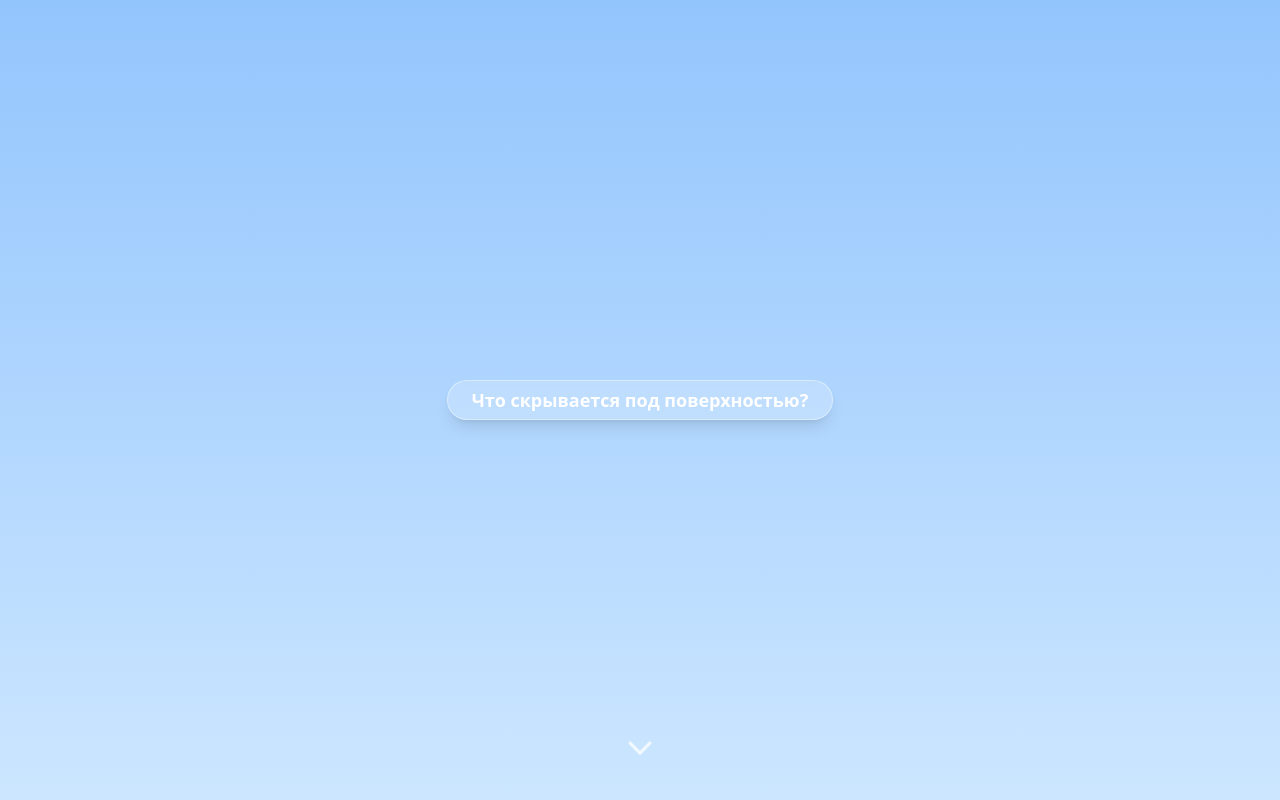
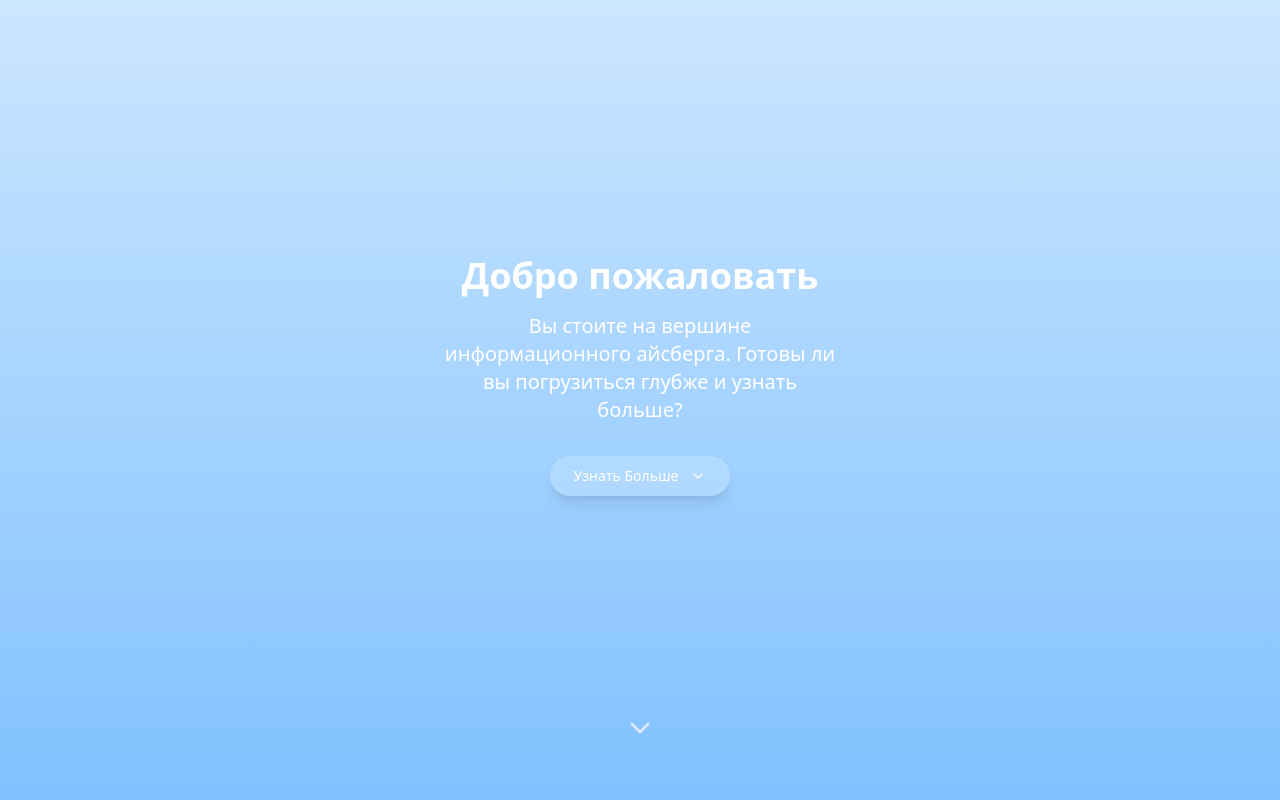
Before and after one commit to nikcto/iceberg-photo-reveal, a React (Vite) app: page / in a window 1280 px wide. Shown: the top 800 px of the page. Built offline with nearby package versions, Linux system fonts and the light colour scheme.

Commit message:
feat: Add welcome screen and button
Adds a welcome screen with a "Learn More" button.

```diff
--- /dev/null
+++ b/src/components/WelcomeScreen.tsx
@@ -0,0 +1,33 @@
+
+import React from 'react';
+import { Button } from "@/components/ui/button";
+import { ChevronDown } from "lucide-react";
+
+interface WelcomeScreenProps {
+  onClose: () => void;
+}
+
+const WelcomeScreen: React.FC<WelcomeScreenProps> = ({ onClose }) => {
+  return (
+    <div className="fixed inset-0 z-50 flex flex-col items-center justify-center bg-gradient-to-b from-iceberg-level1 to-iceberg-level2 text-white animate-fade-in">
+      <div className="w-full max-w-md text-center px-6">
+        <h1 className="text-4xl font-bold mb-4">Добро пожаловать</h1>
+        <p className="text-xl mb-8">
+          Вы стоите на вершине информационного айсберга. Готовы ли вы погрузиться глубже и узнать больше?
+        </p>
+        <Button
+          onClick={onClose}
+          className="iceberg-button bg-white/20 backdrop-blur-sm text-white hover:bg-white/30 mb-12 group"
+        >
+          Узнать Больше <ChevronDown className="ml-1 group-hover:translate-y-1 transition-transform" />
+        </Button>
+      </div>
+
+      <div className="absolute bottom-12 animate-bounce">
+        <ChevronDown className="h-8 w-8 text-white/70" />
+      </div>
+    </div>
+  );
+};
+
+export default WelcomeScreen;
--- a/src/pages/Index.tsx
+++ b/src/pages/Index.tsx
@@ -1,15 +1,38 @@
 
-import React, { useState } from 'react';
+import React, { useState, useEffect } from 'react';
 import IcebergSection from '@/components/IcebergSection';
 import ImageModal from '@/components/ImageModal';
 import SkullConfirmation from '@/components/SkullConfirmation';
+import WelcomeScreen from '@/components/WelcomeScreen';
 import { useToast } from "@/hooks/use-toast";
 
 const Index = () => {
   const [isModalOpen, setIsModalOpen] = useState(false);
   const [currentImage, setCurrentImage] = useState<string | undefined>(undefined);
   const [showSkullConfirmation, setShowSkullConfirmation] = useState(false);
+  const [showWelcome, setShowWelcome] = useState(true);
   const { toast } = useToast();
+
+  useEffect(() => {
+    // Check if this is the first visit
+    const hasVisitedBefore = localStorage.getItem('hasVisitedBefore');
+    if (hasVisitedBefore) {
+      setShowWelcome(false);
+    }
+  }, []);
+
+  const handleCloseWelcome = () => {
+    setShowWelcome(false);
+    localStorage.setItem('hasVisitedBefore', 'true');
+
+    // Scroll to the first level
+    document.getElementById('level1')?.scrollIntoView({ behavior: 'smooth' });
+
+    toast({
+      title: "Начинаем погружение",
+      description: "Нажимайте на кнопки, чтобы открывать скрытые слои информации.",
+    });
+  };
 
   const handleOpenImage = (level: number) => {
     // Здесь будут разные изображения для каждого уровня
@@ -43,6 +66,8 @@ const Index = () => {
 
   return (
     <div className="w-full">
+      {showWelcome && <WelcomeScreen onClose={handleCloseWelcome} />}
+
       {/* Уровень 1 */}
       <IcebergSection
         id="level1"
--- a/tailwind.config.ts
+++ b/tailwind.config.ts
@@ -97,13 +97,18 @@ export default {
 				'float': {
 					'0%, 100%': { transform: 'translateY(0px)' },
 					'50%': { transform: 'translateY(-10px)' },
-				}
+				},
+				'fade-in': {
+					'0%': { opacity: '0' },
+					'100%': { opacity: '1' },
+				},
 			},
 			animation: {
 				'accordion-down': 'accordion-down 0.2s ease-out',
 				'accordion-up': 'accordion-up 0.2s ease-out',
 				'pulse-red': 'pulse-red 2s infinite',
-				'float': 'float 3s ease-in-out infinite'
+				'float': 'float 3s ease-in-out infinite',
+				'fade-in': 'fade-in 0.5s ease-out',
 			}
 		}
 	},
```
